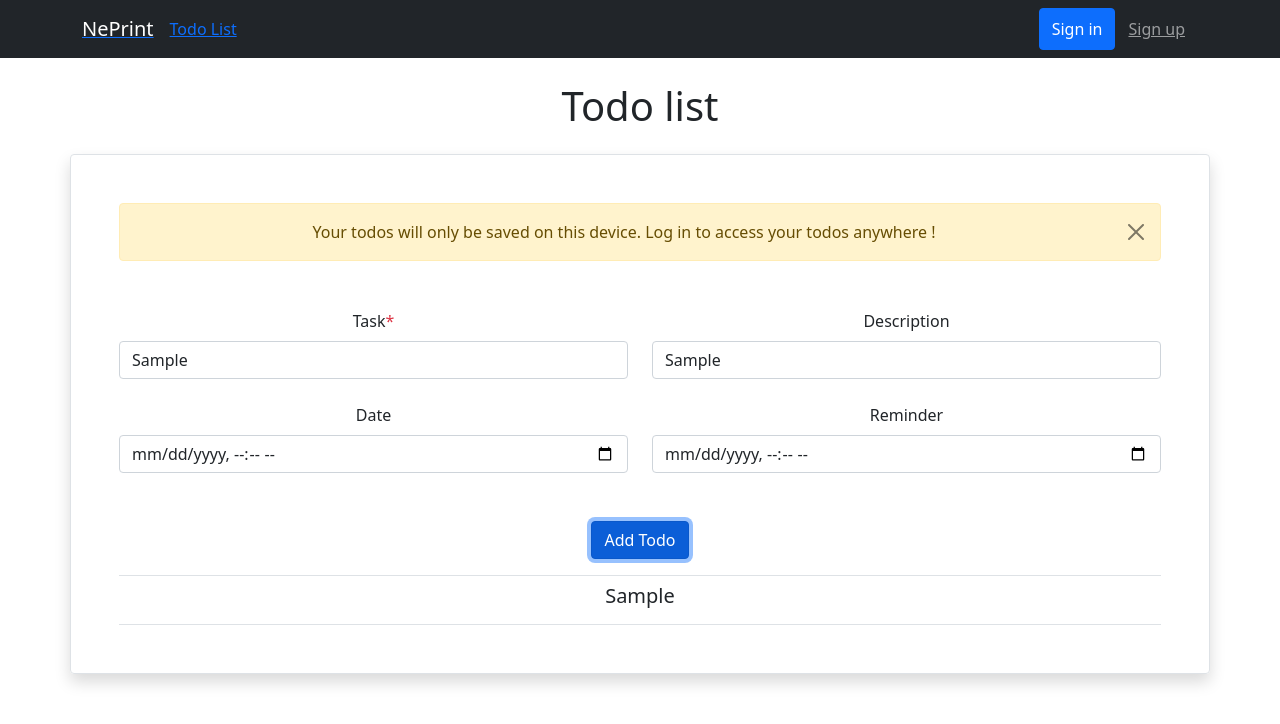
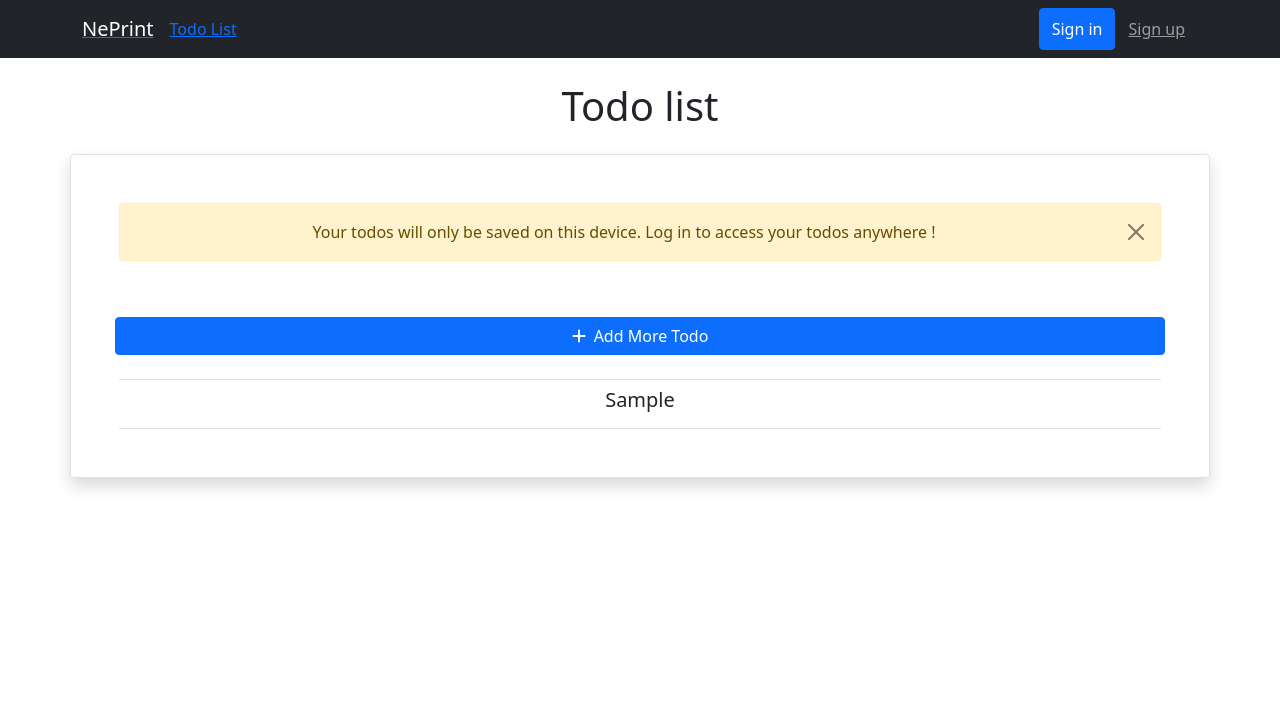
Before and after one commit to ujikstark/personal-website, a React (Create React App) app in the folder frontend-react/: page /todo in a window 1280 px wide. Both pictures are taken after typing "Sample", "Sample" into the empty fields and a click on the button "Add Todo". Shown: the top 724 px of the page. Built offline with nearby package versions, Linux system fonts and the light colour scheme.

Commit message:
add todo validation form

```diff
--- a/frontend-react/src/components/TodoForm.js
+++ b/frontend-react/src/components/TodoForm.js
@@ -1,9 +1,10 @@
-import React, { useState } from "react";
+import React from "react";
 import { Form, Col, Row, Button } from "react-bootstrap";
+import useTodoForm from "../hooks/useTodoForm";
 
 function TodoForm ({ todos, setTodos, todo }) {
 
-    const [newTodo, setNewTodo] = useState({});
+    const { currentTodo, errors, handleChange, clearAll } = useTodoForm(todo);
 
 
     const handleSubmit =  (e) => {
@@ -11,18 +12,10 @@ function TodoForm ({ todos, setTodos, todo }) {
 
         setTodos([
             ...todos,
-            newTodo
+            currentTodo
         ])
 
-        console.log(newTodo);
-    }
-
-    const handleChange = e => {
-        let { name, value } = e.target;
-        setNewTodo({
-            ...newTodo,
-            [name]: value
-        });
+        clearAll();
     }
 
     return (
@@ -32,25 +25,25 @@ function TodoForm ({ todos, setTodos, todo }) {
                 <Form.Group className="mb-4" as={Col} md={6} >
                     <Form.Label>Task<span className="ml-1 text-danger">*</span></Form.Label>
                     <Form.Control
-                        onChange={handleChange} value={newTodo.name} id="name" name="name" type="text" placeholder="A task" />
+                        onChange={handleChange} value={currentTodo.name} id="name" name="name" type="text" placeholder="A task" />
                     <Form.Control.Feedback type="invalid"></Form.Control.Feedback>
                 </Form.Group>
                 <Form.Group className="mb-4" as={Col} md={6} >
                     <Form.Label>Description</Form.Label>
                     <Form.Control
-                        onChange={handleChange} value={newTodo.description} id="description" name="description" type="text" placeholder="A Description"/>
+                        onChange={handleChange} value={currentTodo.description} id="description" name="description" type="text" placeholder="A Description"/>
                     <Form.Control.Feedback type="invalid"></Form.Control.Feedback>
                 </Form.Group>
                 <Form.Group className="mb-5" as={Col} sm={6} >
                     <Form.Label>Date</Form.Label>
                     <Form.Control
-                        onChange={handleChange} value={newTodo.date} id="date" name="date" type="datetime-local"/>
+                        onChange={handleChange} value={currentTodo.date} id="date" name="date" type="datetime-local"/>
                     <Form.Control.Feedback type="invalid"></Form.Control.Feedback>
                 </Form.Group>
                 <Form.Group className="mb-5" as={Col} sm={6} >
                     <Form.Label>Reminder</Form.Label>
                     <Form.Control
-                        onChange={handleChange} value={newTodo.reminder} id="reminder" name="reminder" type="datetime-local"/>
+                        onChange={handleChange} value={currentTodo.reminder} id="reminder" name="reminder" type="datetime-local"/>
                     <Form.Control.Feedback type="invalid"></Form.Control.Feedback>
                 </Form.Group>
                 <Col>
--- a/frontend-react/src/components/TodoTable.js
+++ b/frontend-react/src/components/TodoTable.js
@@ -1,8 +1,13 @@
-import React from "react"
+import React, { useState } from "react"
 import { Button, Collapse, Row } from "react-bootstrap";
 import TodoForm from "./TodoForm";
+import { FontAwesomeIcon } from '@fortawesome/react-fontawesome';
+import { faPen, faPlus, faTimes } from '@fortawesome/free-solid-svg-icons';
+
 
 function TodoTable({ todos, setTodos }) {
+    const [open, setOpen] = useState(false);
+
 
     if (!Object.keys(todos).length) {
         return <TodoForm todos={todos} setTodos={setTodos} todo={{}}/>
@@ -10,7 +15,17 @@ function TodoTable({ todos, setTodos }) {
 
     return (
         <>
-            <TodoForm todos={todos} setTodos={setTodos} todo={{}}/>
+            <Row className="justify-content-end p-2">
+                <Button variant={open ? 'danger' : 'primary'} onClick={() => setOpen(!open)} aria-controls="create-todo-form" aria-expanded={open}>
+                    <FontAwesomeIcon className="me-2" icon={open ? faTimes : faPlus}/>
+                    {open ? 'Cancel' : 'Add More Todo'}
+                </Button>
+            </Row>
+            <Collapse in={open}>
+                <div id="create-todo-form">
+                    <TodoForm todos={todos} setTodos={setTodos} setOpen={setOpen} todo={{}} isFirstTodo={false} isEdit={false}/>
+                </div>
+            </Collapse>
             <div className="border-top mt-3">
                 {todos.map((todo, index) => (
                     <div className="pt-2 pb-2 border-bottom text-left" key={index}>
--- /dev/null
+++ b/frontend-react/src/helper/validateTodoForm.js
@@ -0,0 +1,22 @@
+
+export default function validateTodoForm (todo) {
+    const errors = {};
+
+    if (todo.name.length > 50) {
+        errors.name = 'The task must contains less than 50 characters.';
+    }
+
+   if (todo.date && todo.reminder) {
+        if (new Date(todo.date).getTime() <= new Date(todo.reminder).getTime()) {
+            errors.reminder = 'The reminder must be before the date.';
+        }
+
+        if (new Date() > new Date(todo.reminder).getTime()) {
+            errors.reminder = 'The reminder cannot be in the past.';
+        }
+
+   }
+
+   return errors;
+
+}
--- /dev/null
+++ b/frontend-react/src/hooks/useTodoForm.js
@@ -0,0 +1,39 @@
+import { useEffect, useState } from "react";
+import validateTodoForm from "../helper/validateTodoForm";
+
+export default function useTodoForm (todo) {
+    const [errors, setErrors] = useState({});
+    const [currentTodo, setCurrentTodo] = useState({
+        name: '',
+        description: '',
+        date: '',
+        reminder: '',
+        isDone: false
+    });
+
+    useEffect(() => {
+        setErrors(validateTodoForm(currentTodo));
+    }, [todo]);
+
+    const handleChange = e => {
+        let { name, value } = e.target;
+
+        setCurrentTodo({
+            ...currentTodo,
+            [name]: value
+        })
+    }
+
+    const clearAll = () => {
+        setErrors({});
+        setCurrentTodo({
+            name: '',
+            description: '',
+            date: '',
+            reminder: '',
+            isDone: false
+        });
+    }
+
+    return { currentTodo, errors, handleChange, clearAll };
+}
```
